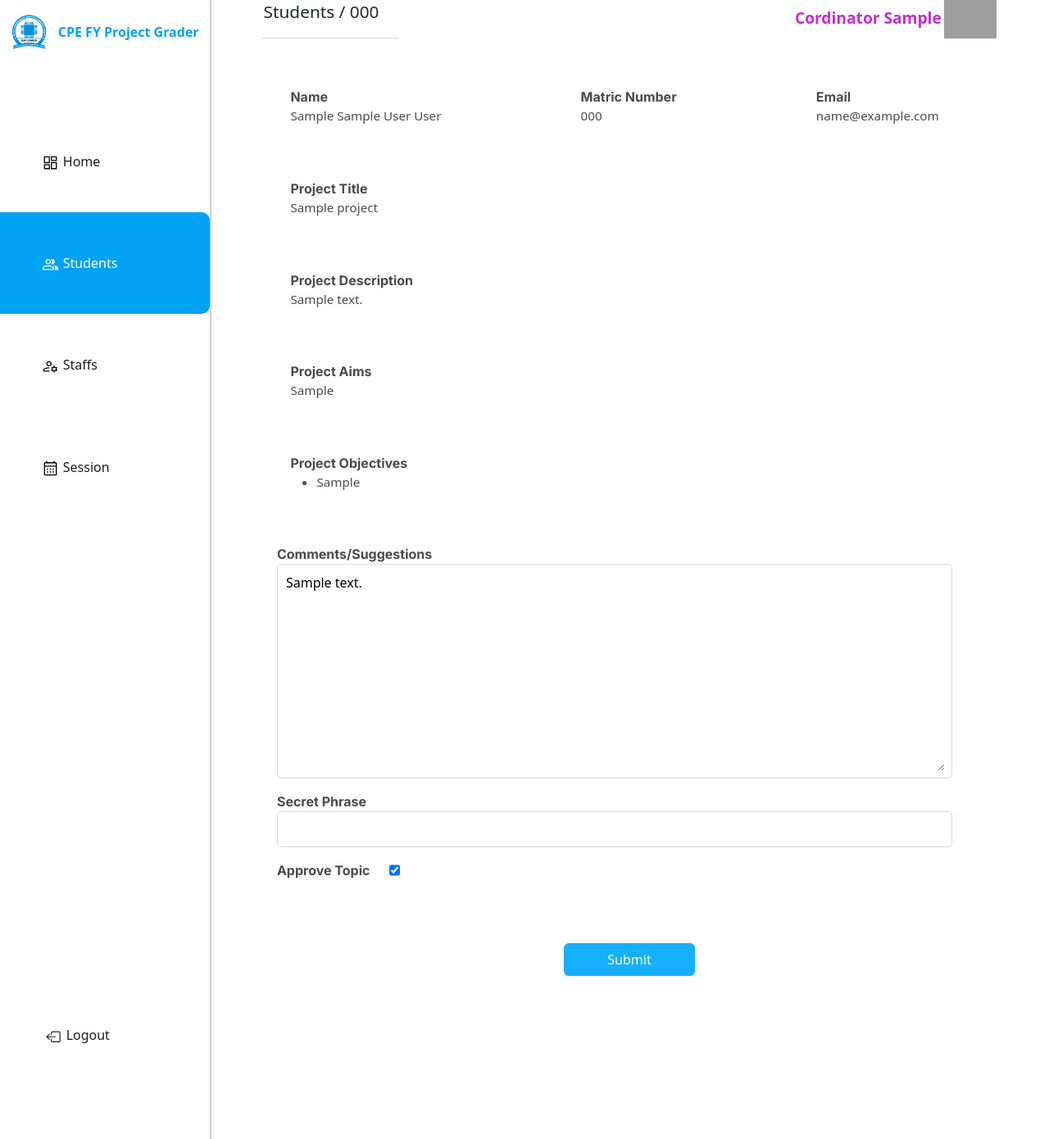
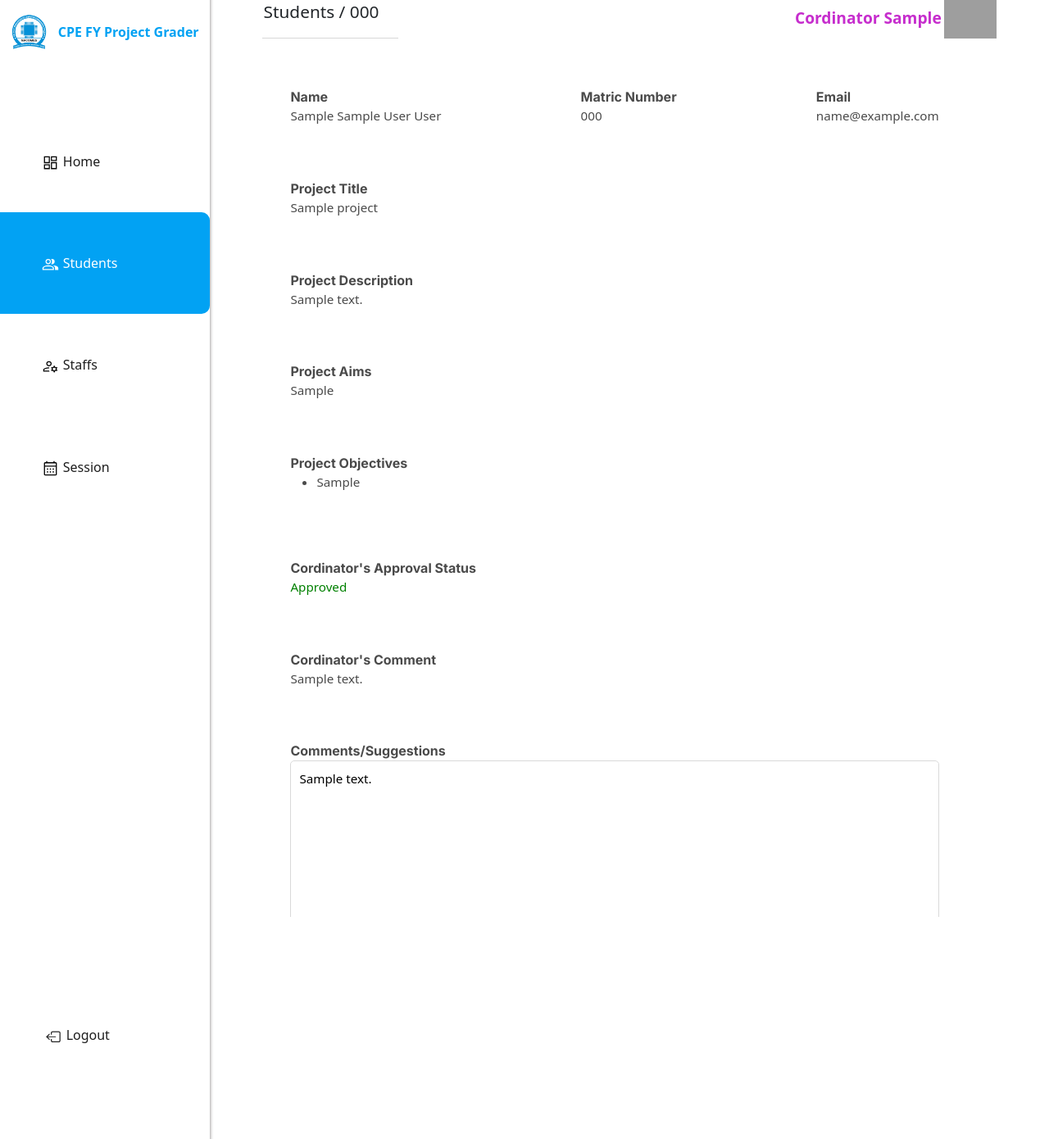
Before and after one commit to Peter-Immanuel/fy-project-grader, a Django app: page /staffs/dashboard/students/00000000-0000-0000-0000-000000000001/ in a window 1280 px wide. Shown: the part 73-1463 px from the top of the page at 82% size. Run offline with Django 3.2, Linux system fonts and the light colour scheme; a user stored in the database is signed in; tables that the repository leaves empty hold one stand-in row (values such as "Sample post"); grey boxes are pictures that could not be loaded.

Commit message:
Feat added cordinator's details to supervisor student's view

```diff
--- a/templates/components/dashboard/project-details.html
+++ b/templates/components/dashboard/project-details.html
@@ -104,9 +104,39 @@
             </div>
 
             <div class="space-y"></div>
+            <div class="property-row d-flex">
+                <div class="property-item d-flex flex-column">
+                    <div class="property-title">
+                        Cordinator's Approval Status
+                    </div>
+                    <div class="property">
+                        {% if project.cordinator_approval %}
+                        <div style="color:green;"> {{project.cordinator_approval_status}}</div>
+                        {% else %}
+                        <div style="color:#b31c3b;"> {{project.cordinator_approval_status}}</div>
+                        {% endif %}
+                    </div>
+                </div>
+            </div>
 
-            {% comment %} {% if not project.supervisor_approval %} {% endcomment %}
-                <div class="form-group d-flex flex-column mb-3">
+            <div class="space-y"></div>
+            <div class="property-row d-flex">
+                <div class="property-item d-flex flex-column">
+                    <div class="property-title">
+                        Cordinator's Comment
+                    </div>
+                    <div class="property">
+                        {{project.cordinator_comment}}
+                    </div>
+                </div>
+            </div>
+
+            <div class="space-y"></div>
+
+            <div class="property-row d-flex flex-column">
+
+                {% comment %} {% if not project.supervisor_approval %} {% endcomment %}
+                <div class="form-group d-flex flex-column mb-3 property-item">
                     <div class="property-title d-flex">
                         Comments/Suggestions
                     </div>
@@ -115,7 +145,7 @@
                     </div>
                 </div>
 
-                <div class="form-group d-flex flex-column mb-3">
+                <div class="form-group d-flex flex-column mb-3 property-item">
                     <div class="property-title d-flex ">
                         Secret Phrase
                     </div>
@@ -124,21 +154,25 @@
                     </div>
                 </div>
 
-                <div class="form-group d-flex flex-row mr-3">
+
+                {% if not project.cordinator_approval %}
+                <div class="form-group d-flex flex-row mr-3 property-item">
                     <div class="property-title d-flex">
                         Approve Topic
                     </div>
                     <div class="space-x"></div>
                     {{form.approval}}
                 </div>
-                </div>
-            {% comment %} {% endif %} {% endcomment %}
+                {% endif %}
+            </div>
 
         </div>
         <div class="space-y"></div>
+        <div class="space-y"></div>
+
 
         {% comment %} {% if not project.supervisor_approval %} {% endcomment %}
-            {% include 'components/button.html'  with value="Submit" %}
+        {% include 'components/button.html'  with value="Submit" %}
         {% comment %} {% endif %} {% endcomment %}
     </form>
 
```
